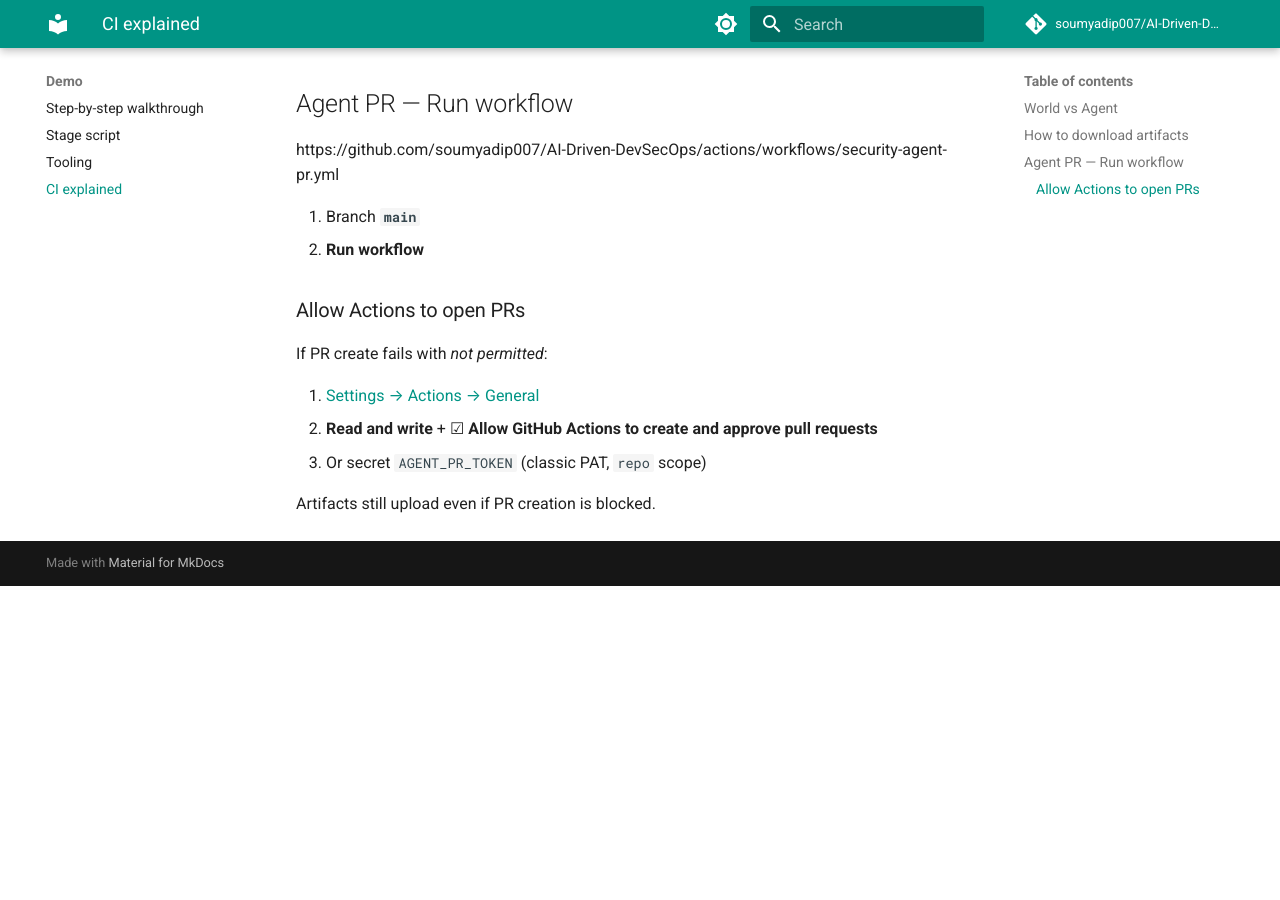
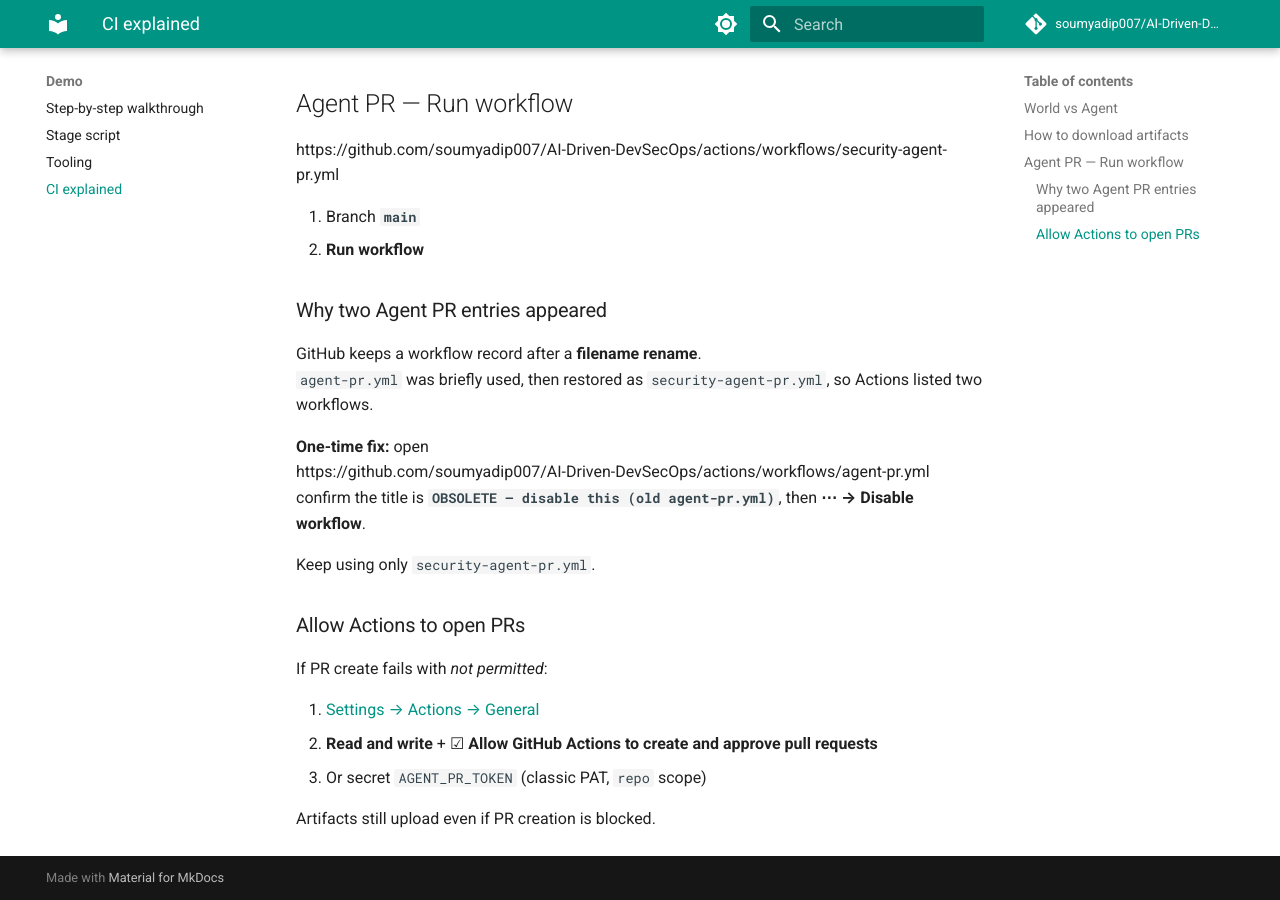
Before and after one commit to soumyadip007/AI-Driven-DevSecOps, an MkDocs documentation site: the page built from docs/ci.md, in a window 1280 px wide and 900 px high, scrolled down 918 px. Built offline with MkDocs 1.6.1 and Material for MkDocs 9.7.7, drawn with Linux system fonts in a browser that asks for light colours; comment, search, counter and statistics services are not loaded; before the commit the page ends 1504 px from its top, so only the background shows below that.

Commit message:
fix(ci): label orphan agent-pr.yml so duplicate Agent PR can be disabled
GitHub kept a second workflow after the rename; mark the old path obsolete
and document the one-time UI disable. Add local e2e script for scan→agent.

Co-authored-by: Cursor <cursoragent@cursor.com>

```diff
--- a/docs/ci.md
+++ b/docs/ci.md
@@ -32,6 +32,17 @@ https://github.com/soumyadip007/AI-Driven-DevSecOps/actions/workflows/security-a
 1. Branch **`main`**
 2. **Run workflow**
 
+### Why two Agent PR entries appeared
+
+GitHub keeps a workflow record after a **filename rename**.
+`agent-pr.yml` was briefly used, then restored as `security-agent-pr.yml`, so Actions listed two workflows.
+
+**One-time fix:** open
+https://github.com/soumyadip007/AI-Driven-DevSecOps/actions/workflows/agent-pr.yml
+confirm the title is **`OBSOLETE — disable this (old agent-pr.yml)`**, then **⋯ → Disable workflow**.
+
+Keep using only `security-agent-pr.yml`.
+
 ### Allow Actions to open PRs
 
 If PR create fails with *not permitted*:
```
Also changed, not shown: 3 other files.
